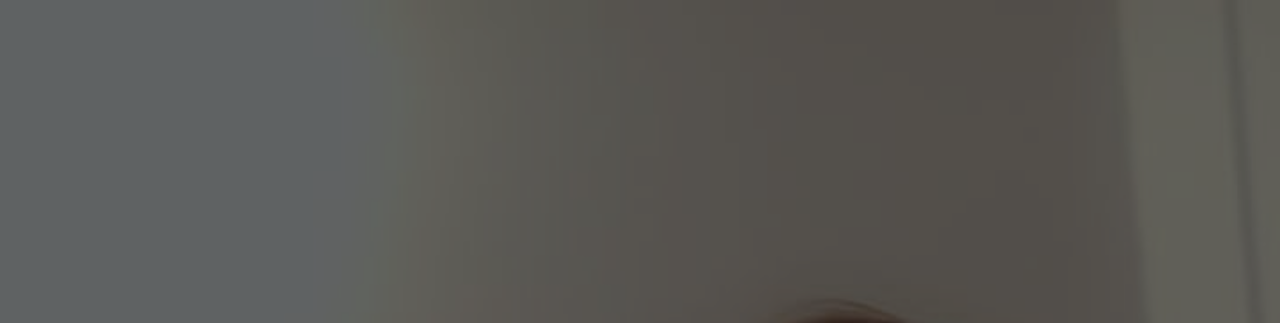
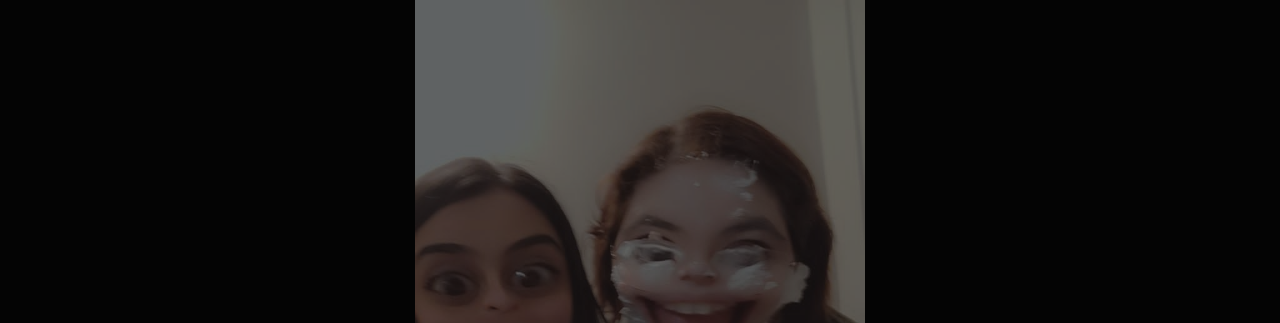
Before and after one commit to Kartik-Tyagi/Witch.com, a plain HTML site: page index.html in a window 1280 px wide. Shown: the top 323 px of the page. Drawn offline with Linux system fonts and the light colour scheme.

Commit message:
edited the styles.css file

```diff
--- a/styles.css
+++ b/styles.css
@@ -32,9 +32,11 @@ body {
 /* Intro Section */
 .intro-section {
     background-image: url('Images/Starting.jpeg');
-    background-size: cover;
+    background-size: contain;
     background-position: center;
+    background-repeat: no-repeat;
     background-attachment: fixed;
+    background-color: #0a0a0a;
     position: relative;
 }
 
```
